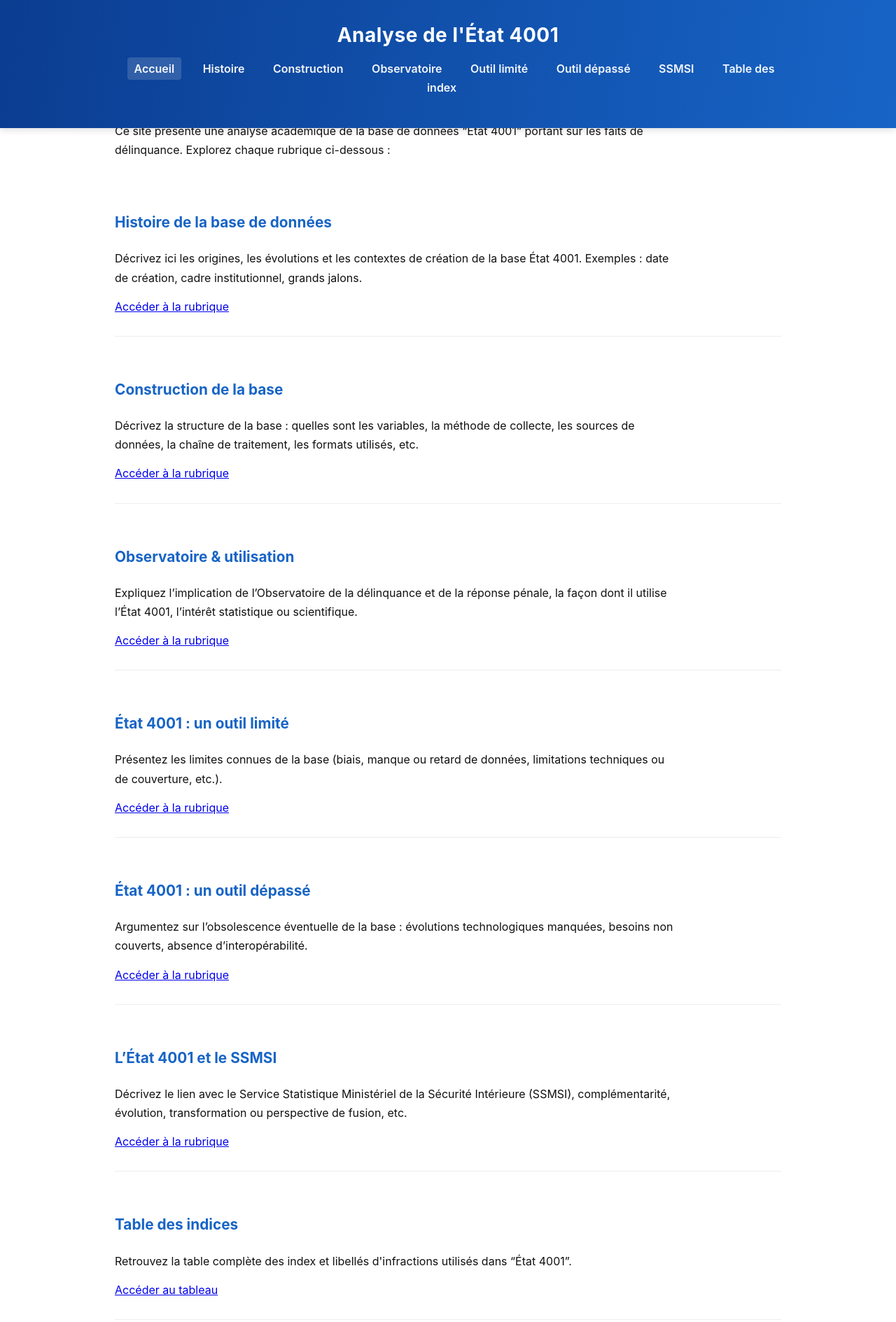
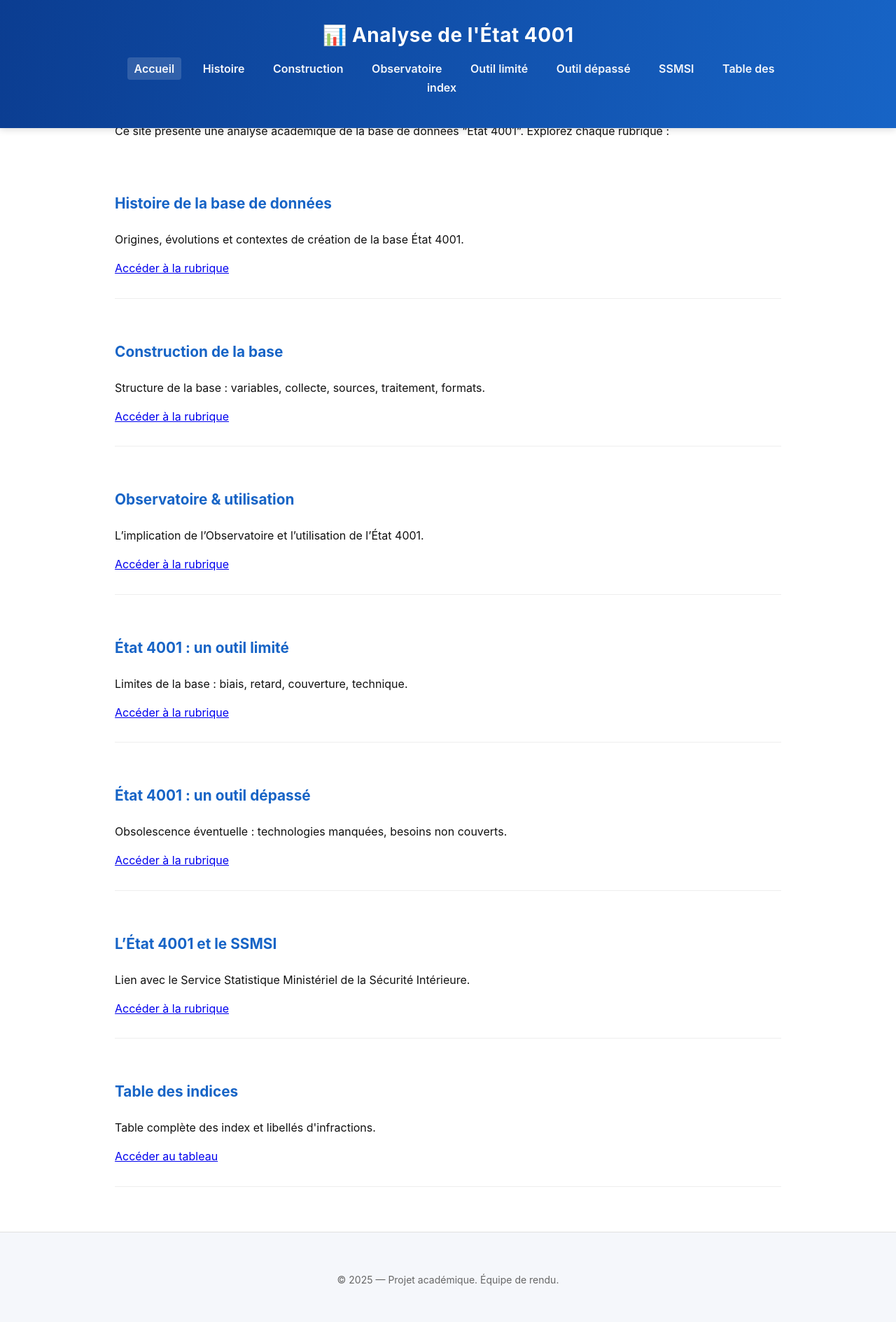
Before and after one commit to lucas45000/etat-4001-analyse, a plain HTML site: page index.html in a window 1280 px wide. Shown: the part 17-1906 px from the top of the page at 70% size. Drawn offline with Linux system fonts and the light colour scheme.

Commit message:
Update index.html

```diff
--- a/index.html
+++ b/index.html
@@ -6,12 +6,12 @@
   <title>Accueil — Analyse de l'État 4001</title>
   <link rel="stylesheet" href="style.css" />
 </head>
+<body>
 
-<body>
-  <!-- HEADER CENTRALISÉ -->
+  <!-- HEADER DYNAMIQUE -->
   <header class="site-header" id="header">
     <div class="container">
-      <h1>Analyse de l'État 4001</h1>
+      <h1>📊 Analyse de l'État 4001</h1>
       <nav>
         <a href="index.html" class="active">Accueil</a>
         <a href="histoire.html">Histoire</a>
@@ -27,11 +27,11 @@
 
   <main class="container">
     <h2>Bienvenue</h2>
-    <p>Ce site présente une analyse académique de la base de données “État 4001” portant sur les faits de délinquance. Explorez chaque rubrique ci-dessous :</p>
+    <p>Ce site présente une analyse académique de la base de données “État 4001”. Explorez chaque rubrique :</p>
 
     <section class="section-index">
       <h3>Histoire de la base de données</h3>
-      <p>Décrivez ici les origines, les évolutions et les contextes de création de la base État 4001. Exemples : date de création, cadre institutionnel, grands jalons.</p>
+      <p>Origines, évolutions et contextes de création de la base État 4001.</p>
       <div class="btn-center">
         <a href="histoire.html" class="button-link">Accéder à la rubrique</a>
       </div>
@@ -39,7 +39,7 @@
 
     <section class="section-index">
       <h3>Construction de la base</h3>
-      <p>Décrivez la structure de la base : quelles sont les variables, la méthode de collecte, les sources de données, la chaîne de traitement, les formats utilisés, etc.</p>
+      <p>Structure de la base : variables, collecte, sources, traitement, formats.</p>
       <div class="btn-center">
         <a href="construction.html" class="button-link">Accéder à la rubrique</a>
       </div>
@@ -47,7 +47,7 @@
 
     <section class="section-index">
       <h3>Observatoire & utilisation</h3>
-      <p>Expliquez l’implication de l’Observatoire de la délinquance et de la réponse pénale, la façon dont il utilise l’État 4001, l’intérêt statistique ou scientifique.</p>
+      <p>L’implication de l’Observatoire et l’utilisation de l’État 4001.</p>
       <div class="btn-center">
         <a href="observatoire.html" class="button-link">Accéder à la rubrique</a>
       </div>
@@ -55,7 +55,7 @@
 
     <section class="section-index">
       <h3>État 4001 : un outil limité</h3>
-      <p>Présentez les limites connues de la base (biais, manque ou retard de données, limitations techniques ou de couverture, etc.).</p>
+      <p>Limites de la base : biais, retard, couverture, technique.</p>
       <div class="btn-center">
         <a href="limites.html" class="button-link">Accéder à la rubrique</a>
       </div>
@@ -63,7 +63,7 @@
 
     <section class="section-index">
       <h3>État 4001 : un outil dépassé</h3>
-      <p>Argumentez sur l’obsolescence éventuelle de la base : évolutions technologiques manquées, besoins non couverts, absence d’interopérabilité.</p>
+      <p>Obsolescence éventuelle : technologies manquées, besoins non couverts.</p>
       <div class="btn-center">
         <a href="depasse.html" class="button-link">Accéder à la rubrique</a>
       </div>
@@ -71,7 +71,7 @@
 
     <section class="section-index">
       <h3>L’État 4001 et le SSMSI</h3>
-      <p>Décrivez le lien avec le Service Statistique Ministériel de la Sécurité Intérieure (SSMSI), complémentarité, évolution, transformation ou perspective de fusion, etc.</p>
+      <p>Lien avec le Service Statistique Ministériel de la Sécurité Intérieure.</p>
       <div class="btn-center">
         <a href="ssmsi.html" class="button-link">Accéder à la rubrique</a>
       </div>
@@ -79,7 +79,7 @@
 
     <section class="section-index">
       <h3>Table des indices</h3>
-      <p>Retrouvez la table complète des index et libellés d'infractions utilisés dans “État 4001”.</p>
+      <p>Table complète des index et libellés d'infractions.</p>
       <div class="btn-center">
         <a href="table-index.html" class="button-link">Accéder au tableau</a>
       </div>
@@ -92,7 +92,20 @@
     </div>
   </footer>
 
-  <!-- Script centralisé pour le header dynamique -->
-  <script src="header.js"></script>
+  <script>
+    // HEADER DYNAMIQUE
+    let lastScrollTop = 0;
+    const header = document.getElementById('header');
+    window.addEventListener('scroll', () => {
+      const scrollTop = window.pageYOffset || document.documentElement.scrollTop;
+      if (scrollTop > lastScrollTop && scrollTop > 100) {
+        header.classList.add('hidden');
+      } else {
+        header.classList.remove('hidden');
+      }
+      lastScrollTop = scrollTop <= 0 ? 0 : scrollTop;
+    });
+  </script>
+
 </body>
 </html>
```
